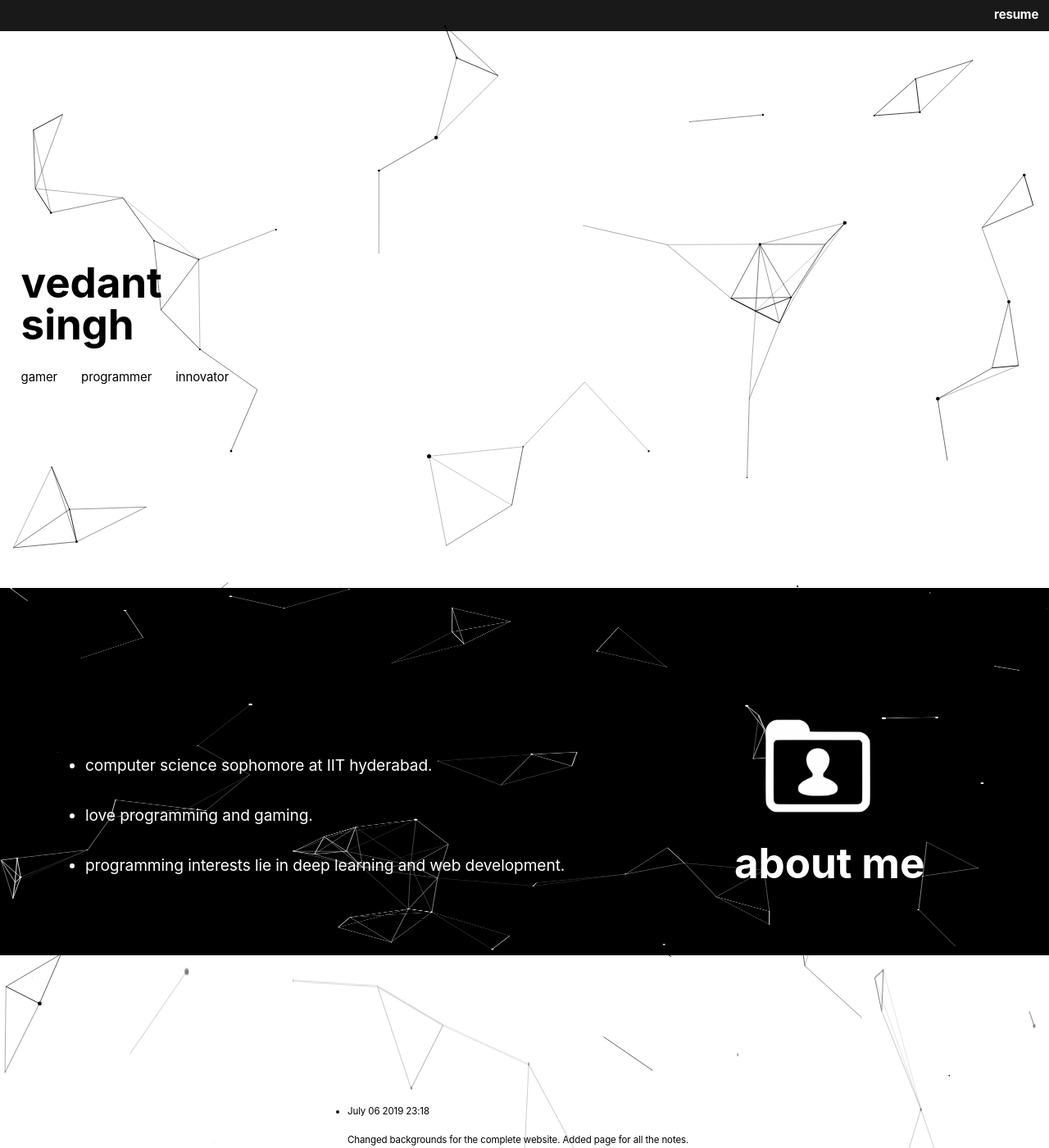
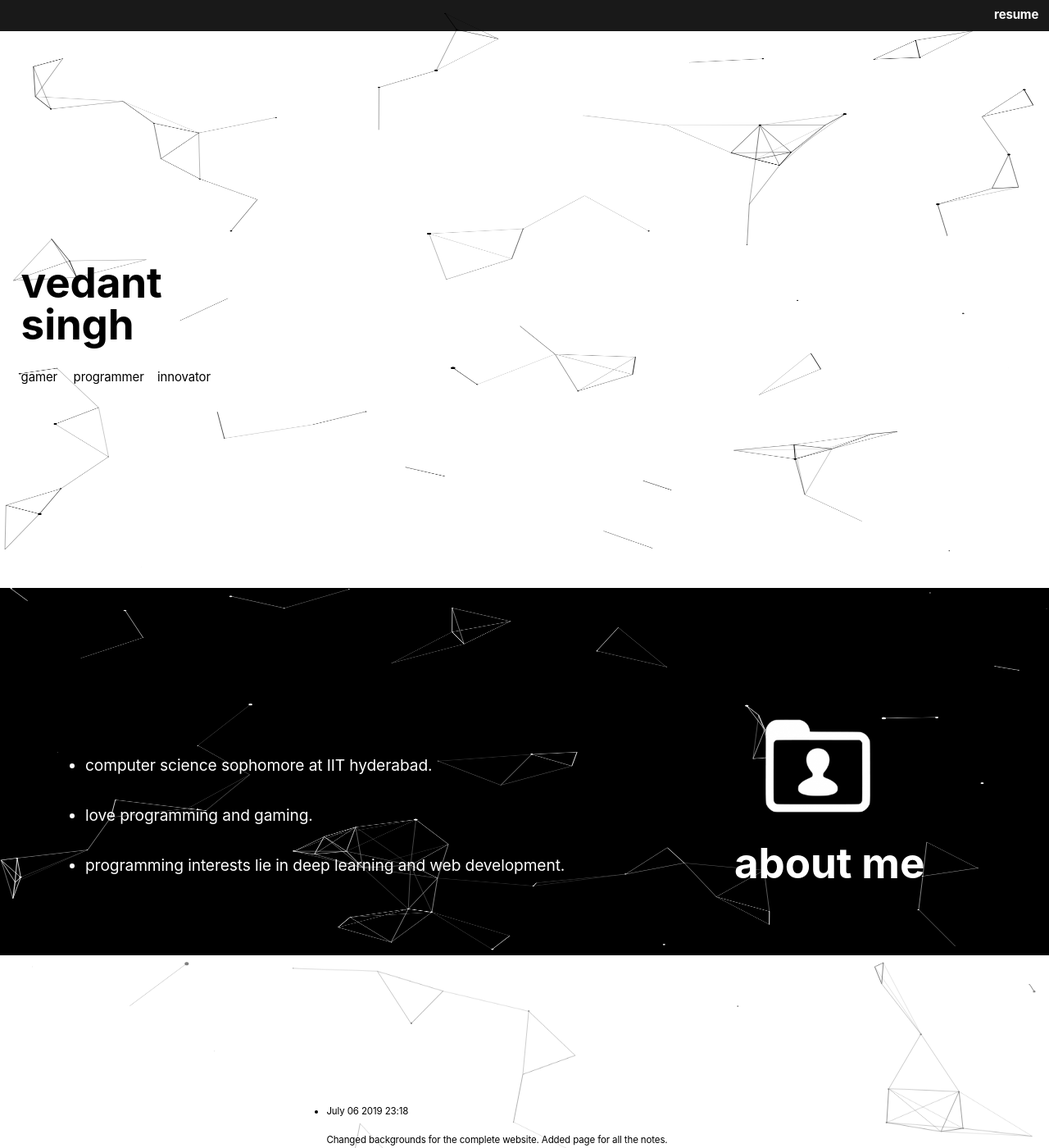
Before and after one commit to vedantsingh1404/website-v2.0, a Jekyll site: the page built from index.html, in a window 1280 px wide and 1400 px high. Shown: the whole window at 82% size. Built offline with Jekyll 4.4.1, drawn with Linux system fonts in a browser that asks for light colours.

Commit message:
minor style change

```diff
--- a/assets/styles.css
+++ b/assets/styles.css
@@ -1,6 +1,6 @@
 body {
-  /* display: flex; */
-  /* flex-direction: column; */
+  display: flex;
+  flex-direction: column;
   padding: 0;
   margin: 0;
   line-height: 1.8em;
@@ -57,9 +57,21 @@
   margin-left: 2vw;
 }
 .desc {
+  position: absolute;
   margin-top: 35vw;
+  display: block;
+}
+
+.one {
   margin-left: 2vw;
-  display: inline-block;
+}
+
+.two {
+  margin-left: 7vw;
+}
+
+.three {
+  margin-left: 15vw;
 }
 
 .note-container {
@@ -80,7 +92,7 @@
   position: absolute;
   display: inline-block;
   width: 70vw;
-  margin-left: 10vw;
+  margin-left: 28vw;
   margin-top: 13vw;
   /* margin: 20px 20px 20px 20px; */
   /* height: 80%; */
@@ -88,7 +100,7 @@
 
 .note-icon {
   display: inline-block;
-  /* position: */
+  position: absolute;
   margin-left: 10vw;
   margin-top: 30vw;
   align-items: center;
@@ -237,11 +249,12 @@
 }
 
 .note-back {
-  position: absolute;
-  left: 0;
-  height: inherit;
-  z-index: -1;
+  /* position: absolute; */
+  /* top: 0; */
+  /* position: fixed; */
 }
+
+
 
 .note-list {
   margin-bottom: 0;
@@ -249,13 +262,12 @@
 }
 
 .main-back {
-  position: absolute;
+  /* position: absolute; */
   /* height: 20px; */
-  top: 0;
   left: 0;
-  right: 0;
   /* bottom: 40vw; */
   /* z-index: -1; */
+  top: 0;
 }
 
 .back-link {
--- a/index.html
+++ b/index.html
@@ -5,9 +5,9 @@
 
   <h1 class="first-name rellax large" data-rellax-speed="2">vedant</h1>
   <h1 class="second-name rellax large" data-rellax-speed="1">singh</h1>
-  <h3 class="desc not-bold">gamer</h3>
-  <h3 class="desc not-bold">programmer</h3>
-  <h3 class="desc not-bold">innovator</h3>
+  <h3 class="desc not-bold one">gamer</h3>
+  <h3 class="desc not-bold two">programmer</h3>
+  <h3 class="desc not-bold three">innovator</h3>
 
   <canvas class="main-back"></canvas>
 
```
